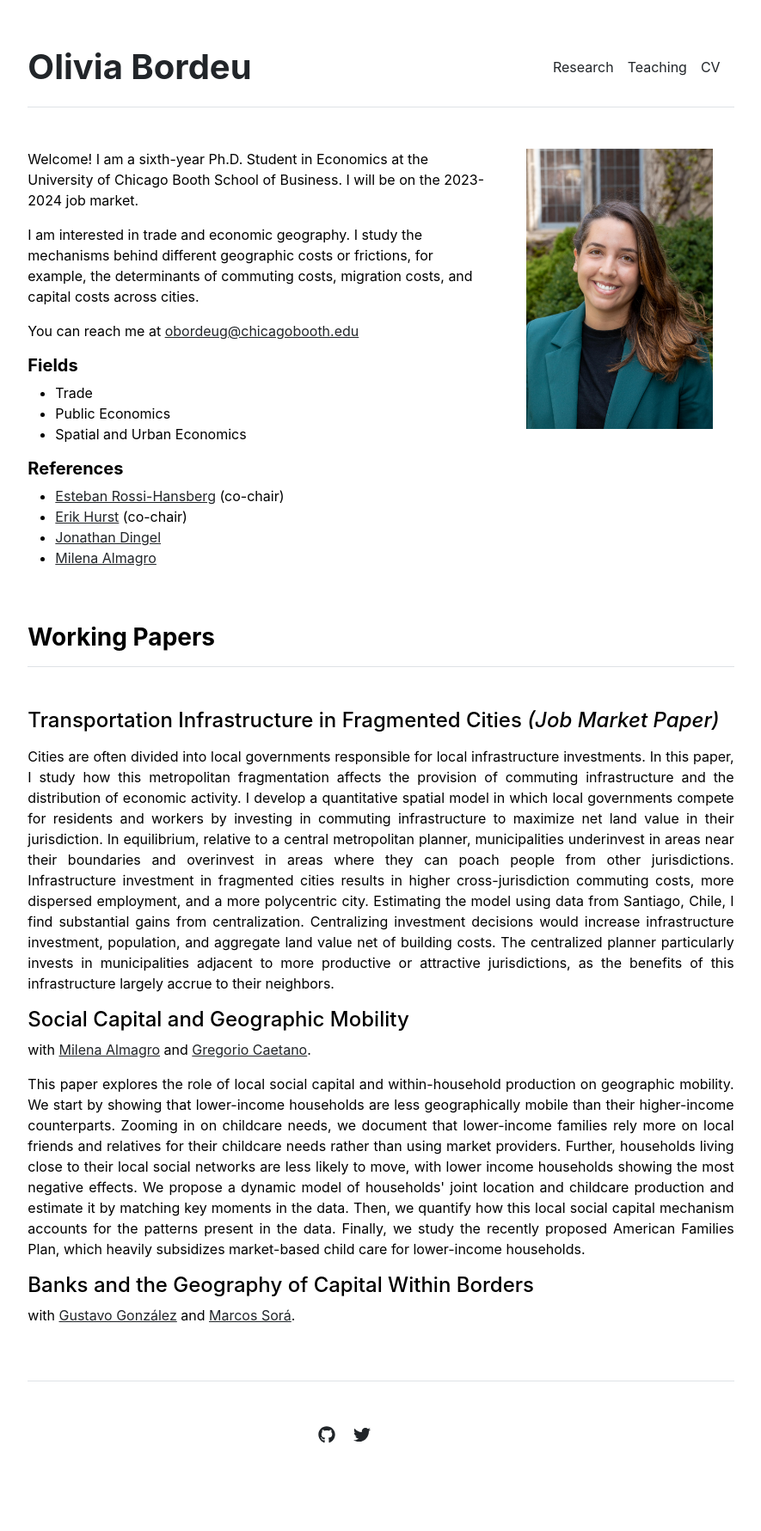
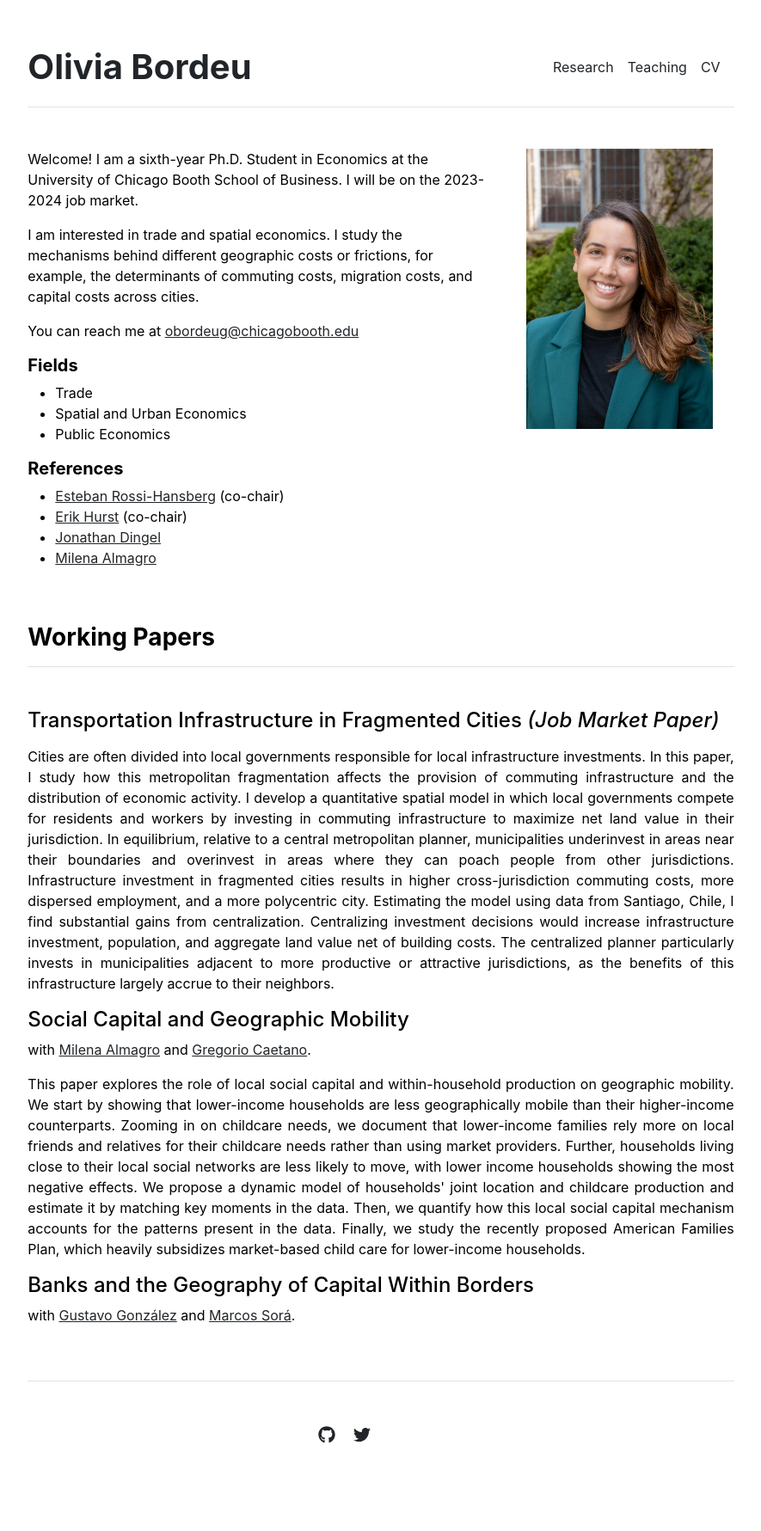
Before and after one commit to obordeu/obordeu.github.io, a Jekyll site: the page built from index.md, in a window 1280 px wide. Shown: the whole page at 86% size, without its empty margins (197-1082 px from the left). Built offline with Jekyll 4.4.1, drawn with Linux system fonts in a browser that asks for light colours.

Commit message:
Update home + cv directly

```diff
--- a/_data/settings.yml
+++ b/_data/settings.yml
@@ -1,7 +1,7 @@
 menu:
 - {name: 'Research', url: '/research'}
 - {name: 'Teaching', url: '/courses'}
-- {name: 'CV', url: '/cv'}
+- {name: 'CV', url: '/CV/CV Olivia Bordeu.pdf'}
 
 courses:
 - {name: 'Macroeconomics (MBA)', prof: 'Erik Hurst'}
--- a/index.md
+++ b/index.md
@@ -5,14 +5,14 @@ title: "Home"
 
 Welcome! I am a sixth-year Ph.D. Student in Economics at the University of Chicago Booth School of Business. I will be on the 2023-2024 job market.
 
-I am interested in trade and economic geography. I study the mechanisms behind different geographic costs or frictions, for example, the determinants of commuting costs, migration costs, and capital costs across cities.
+I am interested in trade and spatial economics. I study the mechanisms behind different geographic costs or frictions, for example, the determinants of commuting costs, migration costs, and capital costs across cities.
 
 You can reach me at [obordeug@chicagobooth.edu](mailto:obordeug@chicagobooth.edu)
 
 ##### **Fields**
 * Trade
+* Spatial and Urban Economics
 * Public Economics
-* Spatial and Urban Economics
 
 ##### **References**
 * [Esteban Rossi-Hansberg](https://rossihansberg.economics.uchicago.edu/) (co-chair)
```
Also changed, not shown: 1 other file.
